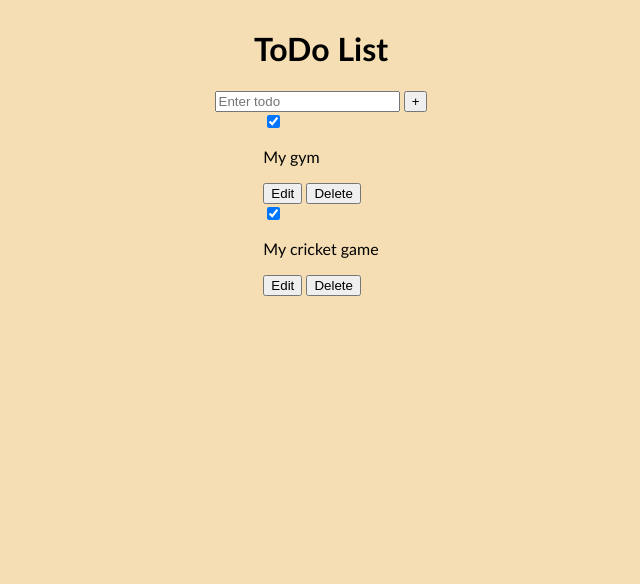
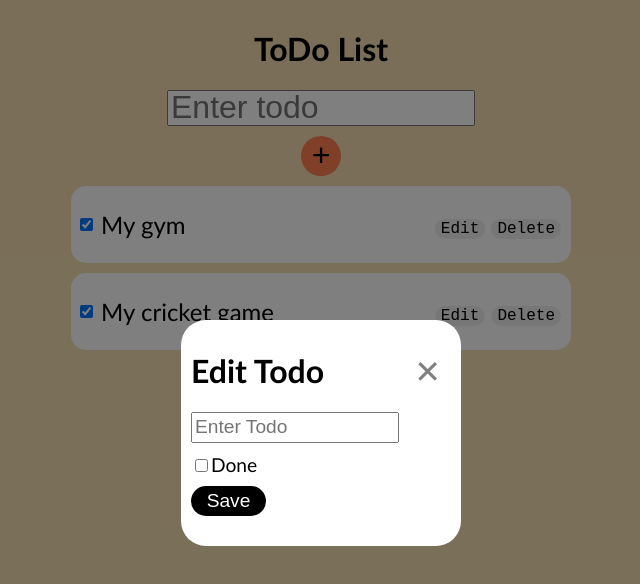
Before and after one commit to Micro-Shubham/fullStack-todo, a website: page index.html in a window 1280 px wide. Shown: the whole page, without its empty margins (319-959 px from the left). Drawn offline with Linux system fonts and the light colour scheme.

Commit message:
html and css parts are done

```diff
--- a/index.html
+++ b/index.html
@@ -11,9 +11,9 @@
     <h1>ToDo List</h1>
     <form class="input-container">
         <input id="input-todo" type="text" placeholder="Enter todo">
-        <button id="add-todo" type="submit"> + </button>
+        <button id="add-todo" type="submit">+</button>
     </form>
-    <div class="container-todo">
+    <div class="todo-container">
      <div class="todo">
         <div class="todo-info">
             <input type="checkbox" class="todo-completed" checked>
@@ -23,6 +23,8 @@
             <button class="todo-edit"> Edit</button>
             <button class="todo-delete">Delete</button>
         </div>
+        </div>
+
       <div class="todo">
         <div class="todo-info">
             <input type="checkbox" class="todo-completed" checked>
@@ -32,7 +34,22 @@
             <button class="todo-edit"> Edit</button>
             <button class="todo-delete">Delete</button>
         </div>
-     </div></div>
+     </div>
+    </div>
+    <div class="modal-background">
+        <div class="modal">
+            <div class="modal-top">
+                <h1>Edit Todo</h1>
+                <span class="close-modal" id="close-modal">&#x2715;</span>
+            </div>
+            <div class="modal-bottom">
+                <input type="text" id="edit-todo-name" placeholder="Enter Todo">
+                <div id="edit-todo-completed-wrapper">
+                    <input type="checkbox" id="edit-todo-completed">Done
+                </div>
+                <button id="save-todo">Save</button>
+            </div>
+        </div>
     </div>
     <script src="script.js"></script>
 </body>
--- a/style.css
+++ b/style.css
@@ -5,3 +5,125 @@ body {
     align-items: center;
     background-color: wheat;
 }
+
+.input-container {
+    width:500px;
+    display:flex;
+    flex-direction: column;
+    align-items: center;
+    gap:10px;
+    margin-bottom:10px;
+
+}
+
+#input-todo {
+    width:300px;
+    height:30px;
+    font-size: 2rem;
+
+}
+
+#add-todo {
+    width:40px;
+    height:40px;
+    border-radius: 20px;
+    font-size: 2rem;
+    border:none;
+    background-color:coral;
+    cursor:pointer;
+
+}
+
+.todo-container {
+    width:500px;
+    display: flex;
+    flex-direction: column;
+    gap:10px;
+
+
+}
+
+.todo {
+    display: flex;
+    justify-content: space-between;
+    align-items: center;
+    background-color: white;
+    border-radius:15px;
+    font-size: 1.5rem;
+}
+
+.todo-info {
+    display:flex;
+    margin-left:5px;
+    gap:5px;
+}
+.todo-btn {
+    margin-right:10px;
+}
+.todo-btn >button {
+    font-family:monospace;
+    border:none;
+    font-size:1rem;
+    border-radius:15px;
+    cursor:pointer;
+
+}
+todo-edit {
+    background-color: grey;
+
+}
+todo-delete {
+    background-color: grey;
+}
+.modal-background {
+    /* display: none; */
+    position:fixed;
+    left:0;
+    top:0;
+    z-index: 1;
+    width:100%;
+    height:100%;
+    background-color: rgba(0,0,0,0.5);
+}
+.modal {
+    background-color: white;
+    width:250px;
+    margin:25% auto;
+    border-radius:25px;
+    padding:10px 20px 30px 10px;
+}
+.modal-top {
+    display:flex;
+    align-items: center;
+    justify-content: space-between;
+}
+.close-modal {
+    font-size:2rem;
+    color:grey;
+    font-weight: bold;
+    cursor: pointer;
+}
+.modal-bottom {
+    display:flex;
+    flex-direction: column;
+    align-items: flex-start;
+    gap:10px;
+}
+#edit-todo-name {
+    width:200px;
+    height:25px;
+    font-size:1.2rem;
+}
+#edit-todo-completed-wrapper {
+    font-size:1.2rem;
+}
+#save-todo {
+    background-color:black;
+    color:white;
+    border:none;
+    cursor:pointer;
+    font-size: 1.2rem;
+    width:75px;
+    height:30px;
+    border-radius:20px;
+}
```
